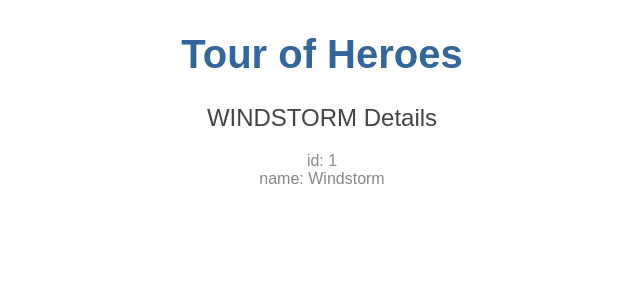
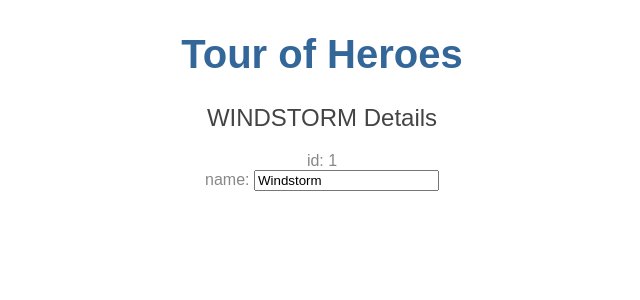
Before and after one commit to emorgan05/experiment-with-angular-app, an Angular app: page /heroes in a window 1280 px wide. Shown: the top 300 px of the page, without its empty margins (318-958 px from the left). Built offline with nearby package versions, Linux system fonts and the light colour scheme.

Commit message:
Adding an input form to edit the hero's name

```diff
--- a/src/app/app.module.ts
+++ b/src/app/app.module.ts
@@ -1,5 +1,6 @@
 import { BrowserModule } from '@angular/platform-browser';
 import { NgModule } from '@angular/core';
+import { FormsModule } from '@angular/forms';
 
 
 import { AppComponent } from './app.component';
@@ -12,7 +13,8 @@
     HeroesComponent
   ],
   imports: [
-    BrowserModule
+    BrowserModule,
+    FormsModule
   ],
   providers: [],
   bootstrap: [AppComponent]
--- a/src/app/heroes/heroes.component.html
+++ b/src/app/heroes/heroes.component.html
@@ -4,6 +4,7 @@
   {{ hero.id }}
 </div>
 <div>
-  <span>name: </span>
-  {{ hero.name }}
+  <label>name:
+    <input [(ngModel)]="hero.name" placeholder="name">
+  </label>
 </div>
```
